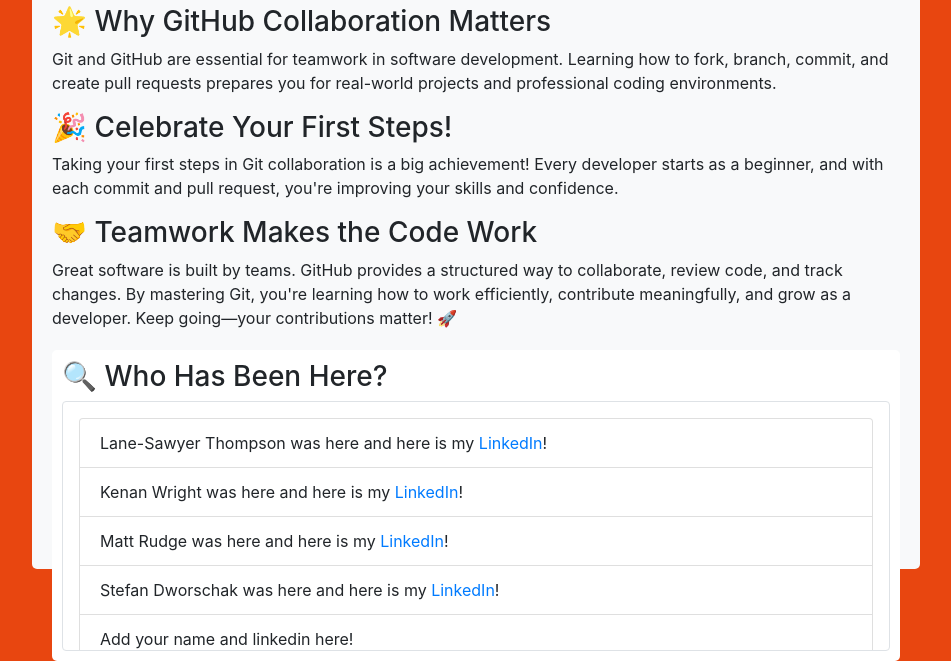
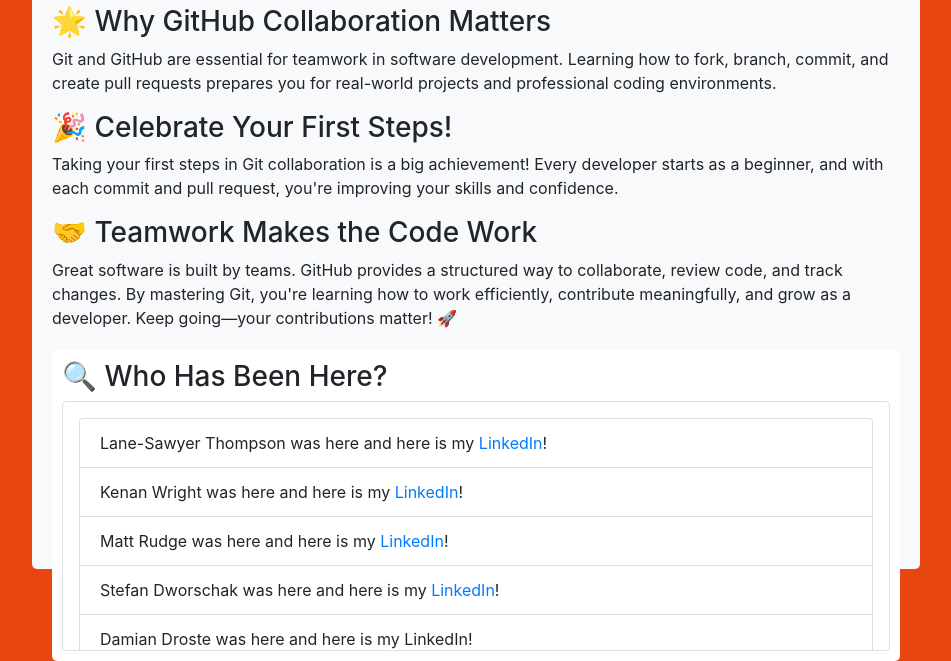
Before and after one commit to hannahro15/git-hackathon-ready2, a plain HTML site: page index.html in a window 1280 px wide. Shown: the part 151-812 px from the top of the page, without its empty margins (164-1115 px from the left). Drawn offline with nearby package versions, Linux system fonts and the light colour scheme.

Commit message:
Put a new paragraph in the Index

```diff
--- a/index.html
+++ b/index.html
@@ -37,7 +37,7 @@
                     <li class="list-group-item">Kenan Wright was here and here is my <a href="https://www.linkedin.com/in/kenan-wright-bb0359b8/" target="_blank">LinkedIn</a>!</li>
                     <li class="list-group-item">Matt Rudge was here and here is my <a href="https://www.linkedin.com/in/mattrudge73/" target="_blank">LinkedIn</a>!</li>
                     <li class="list-group-item">Stefan Dworschak was here and here is my <a href="https://www.linkedin.com/in/stefan-dworschak/" target="_blank">LinkedIn</a>!</li>
-                    <li class="list-group-item">Add your name and linkedin here!</li>
+                    <li class="list-group-item">Damian Droste was here and here is my <a href:"https://www.linkedin.com/in/damian-droste-100378172/" target="-blank">LinkedIn</a>!</li>
                     <li class="list-group-item">Add your name and linkedin here!</li>
                     <li class="list-group-item">Add your name and linkedin here!</li>
                     <li class="list-group-item">Add your name and linkedin here!</li>
```
